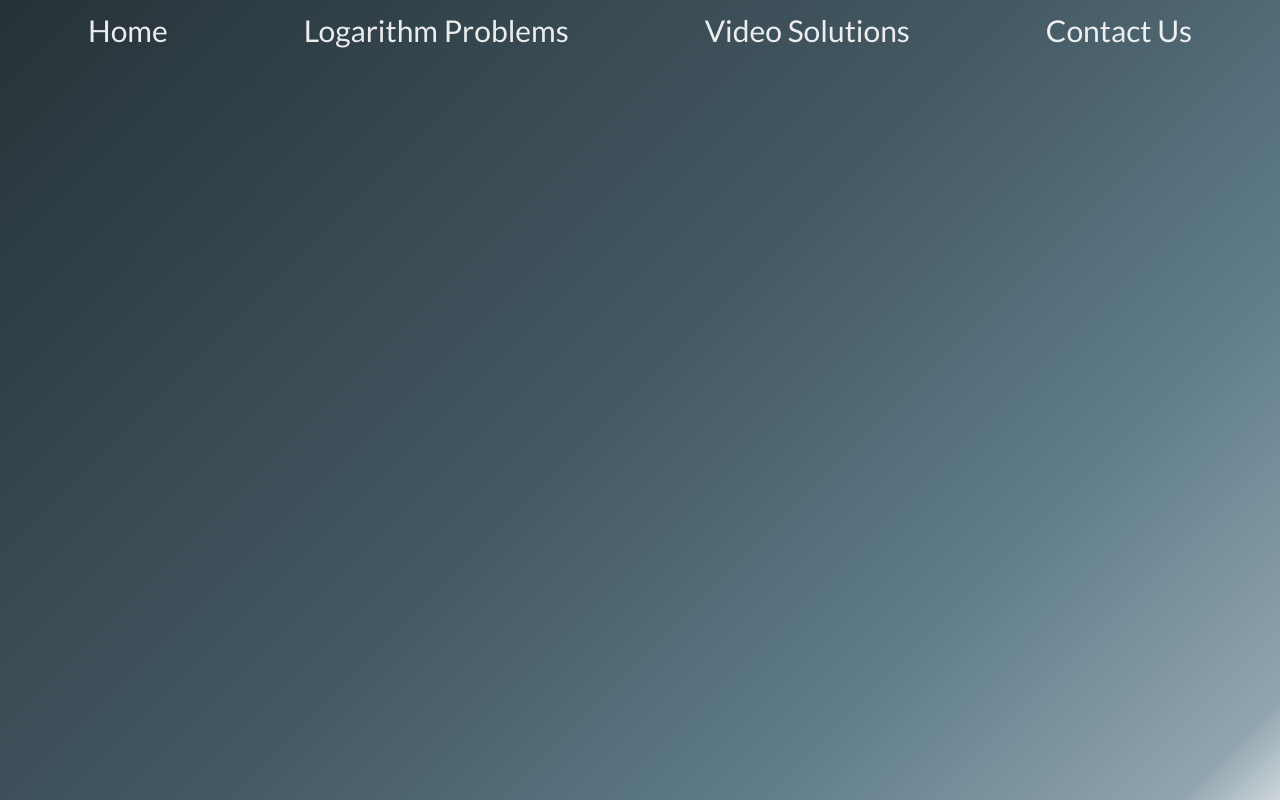
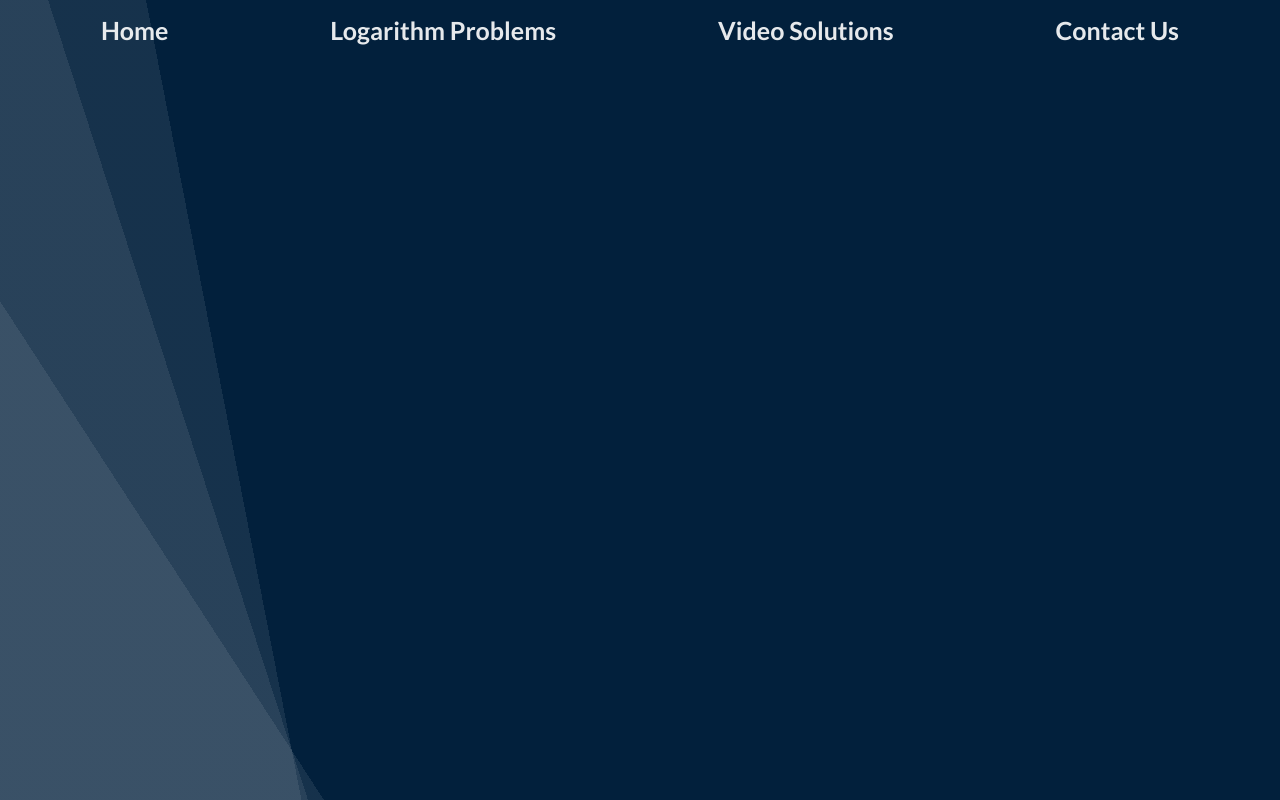
Before and after one commit to abdulqshabbir/logarithms_course_prototype, a React (Create React App) app: page / in a window 1280 px wide. Built offline with nearby package versions, Linux system fonts and the light colour scheme.

Commit message:
Underline effect positiioned correctly.  Adjusted margin-bottom property.

```diff
--- a/src/components/Landing.css
+++ b/src/components/Landing.css
@@ -42,13 +42,17 @@ body {
   height: 100%;
   background-color: var(--neutral-gray);
   background: linear-gradient(
-    -45deg,
-    var(--faint-gray) 0%,
-    var(--neutral-gray) 5%,
-    var(--light-gray) 25%,
-    var(--gray) 50%,
-    var(--dark-gray)
-  );
+      -123deg,
+      rgba(245, 33, 33, 0) 82%,
+      hsla(0, 0%, 100%, 0.08) 0
+    ),
+    linear-gradient(-108deg, rgba(27, 0, 255, 0) 80%, hsla(0, 0%, 100%, 0.08) 0),
+    linear-gradient(
+      -101deg,
+      rgba(255, 33, 33, 0) 79%,
+      hsla(0, 0%, 100%, 0.08) 0
+    ),
+    #02203c;
 }
 
 * {
@@ -66,8 +70,8 @@ body {
 .links {
   width: 100%;
   font: var(--primary-font);
-  font-size: 30px;
-  font-weight: var(--thin-font-weight);
+  font-size: 25px;
+  font-weight: var(--thick-font-weight);
   text-align: left;
   margin: 3 rem auto 0;
   display: flex;
@@ -89,6 +93,7 @@ body {
   height: 2px; /* this is the height of the underline effect*/
   bottom: 0px;
   left: 15%;
+  margin-bottom: -5px;
   background: var(
     --neutral-white
   ); /* this is the color of the underline effect*/
--- a/src/components/Landing.js
+++ b/src/components/Landing.js
@@ -5,8 +5,8 @@ import React from "react";
 
 const MenuBar = () => {
   return (
-    <div class="menu-bar">
-      <p class="links">
+    <div className="menu-bar">
+      <p className="links">
         <a href="#"> Home </a>
         <a href="#"> Logarithm Problems </a>
         <a href="#"> Video Solutions </a>
```
